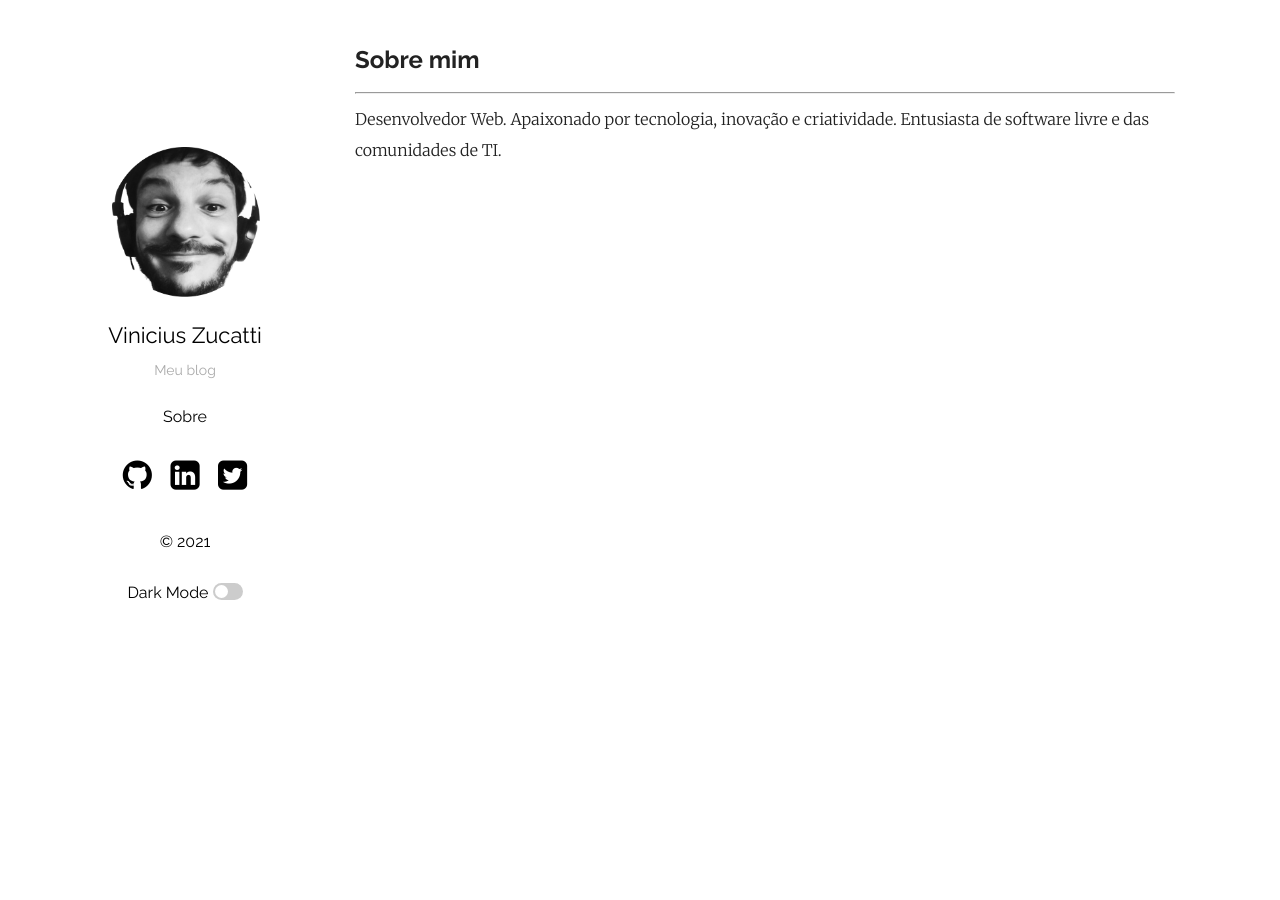
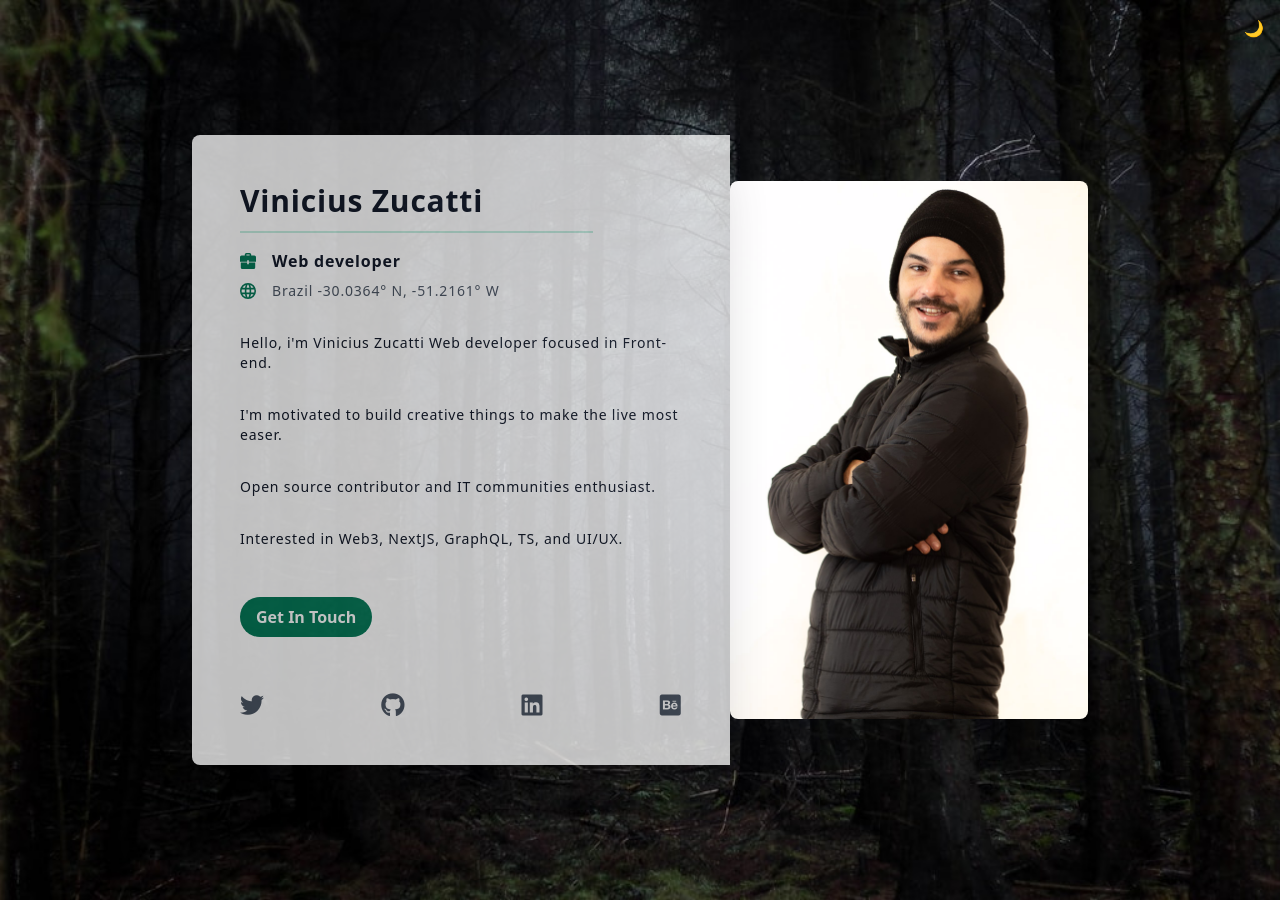
Before and after one commit to vczb/vczb.github.io, a Jekyll site: the page about.html, which Jekyll copies as it is, in a window 1280 px wide. Built offline with Jekyll 4.4.1, drawn with Linux system fonts in a browser that asks for light colours; nearby versions of some CDN libraries.

Commit message:
Improve page About

```diff
--- a/about.html
+++ b/about.html
@@ -1,12 +1,132 @@
----
-layout: page
-title: Sobre
-description: Vinicius Zucatti
----
-<article>
-  <h2>Sobre mim</h2>
-  <hr>
-</article>
-<article>
-  <p>Desenvolvedor Web. Apaixonado por tecnologia, inovação e criatividade. Entusiasta de software livre e das comunidades de TI.</p>
-</article>
+<!DOCTYPE html>
+<html lang="en">
+
+<head>
+  <meta charset="UTF-8">
+  <meta name="viewport" content="width=device-width, initial-scale=1.0">
+  <meta http-equiv="X-UA-Compatible" content="ie=edge">
+  <title>About me</title>
+  <meta name="description" content="">
+  <meta name="keywords" content="">
+  <meta name="author" content="">
+
+
+  <link rel="stylesheet" href="https://use.fontawesome.com/releases/v5.3.1/css/all.css">
+
+  <link rel="stylesheet" href="https://unpkg.com/tailwindcss/dist/tailwind.min.css">
+
+
+</head>
+
+<body class="font-sans antialiased text-gray-900 leading-normal tracking-wider bg-cover" style="background-image:url('assets/images/cover.jpeg');">
+
+
+
+  <div class="max-w-4xl flex items-center h-auto lg:h-screen flex-wrap mx-auto my-32 lg:my-0">
+
+	<!--Main Col-->
+	<div id="profile" class="w-full lg:w-3/5 rounded-lg lg:rounded-l-lg lg:rounded-r-none shadow-2xl bg-white opacity-75 mx-6 lg:mx-0">
+
+
+		<div class="p-4 md:p-12 text-center lg:text-left">
+			<!-- Image for mobile view-->
+			<div class="block lg:hidden rounded-full shadow-xl mx-auto -mt-16 h-48 w-48 bg-cover bg-center" style="background-image: url('assets/logo.jpg')"></div>
+
+			<h1 class="text-3xl font-bold pt-8 lg:pt-0">Vinicius Zucatti</h1>
+			<div class="mx-auto lg:mx-0 w-4/5 pt-3 border-b-2 border-green-500 opacity-25"></div>
+			<p class="pt-4 text-base font-bold flex items-center justify-center lg:justify-start"><svg class="h-4 fill-current text-green-700 pr-4" xmlns="http://www.w3.org/2000/svg" viewBox="0 0 20 20"><path d="M9 12H1v6a2 2 0 0 0 2 2h14a2 2 0 0 0 2-2v-6h-8v2H9v-2zm0-1H0V5c0-1.1.9-2 2-2h4V2a2 2 0 0 1 2-2h4a2 2 0 0 1 2 2v1h4a2 2 0 0 1 2 2v6h-9V9H9v2zm3-8V2H8v1h4z"/></svg> Web developer</p>
+			<p id="locale" class="pt-2 text-gray-600 text-xs lg:text-sm flex items-center justify-center lg:justify-start"><svg class="h-4 fill-current text-green-700 pr-4" xmlns="http://www.w3.org/2000/svg" viewBox="0 0 20 20"><path d="M10 20a10 10 0 1 1 0-20 10 10 0 0 1 0 20zm7.75-8a8.01 8.01 0 0 0 0-4h-3.82a28.81 28.81 0 0 1 0 4h3.82zm-.82 2h-3.22a14.44 14.44 0 0 1-.95 3.51A8.03 8.03 0 0 0 16.93 14zm-8.85-2h3.84a24.61 24.61 0 0 0 0-4H8.08a24.61 24.61 0 0 0 0 4zm.25 2c.41 2.4 1.13 4 1.67 4s1.26-1.6 1.67-4H8.33zm-6.08-2h3.82a28.81 28.81 0 0 1 0-4H2.25a8.01 8.01 0 0 0 0 4zm.82 2a8.03 8.03 0 0 0 4.17 3.51c-.42-.96-.74-2.16-.95-3.51H3.07zm13.86-8a8.03 8.03 0 0 0-4.17-3.51c.42.96.74 2.16.95 3.51h3.22zm-8.6 0h3.34c-.41-2.4-1.13-4-1.67-4S8.74 3.6 8.33 6zM3.07 6h3.22c.2-1.35.53-2.55.95-3.51A8.03 8.03 0 0 0 3.07 6z"/></svg>
+        Brazil -30.0364° N, -51.2161° W
+      </p>
+			<p class="pt-8 text-sm">
+        Hello, i'm Vinicius Zucatti Web developer focused in Front-end.
+      </p>
+      <p class="pt-8 text-sm">
+        I'm motivated to build creative things to make the live most easer.
+      </p>
+      <p class="pt-8 text-sm">
+        Open source contributor and IT communities enthusiast.
+      </p>
+      <p class="pt-8 text-sm">
+        Interested in Web3, NextJS, GraphQL, TS, and UI/UX.
+      </p>
+
+			<div class="pt-12 pb-8">
+        <a href="mailto:viniciuszucatti@gmail.com">
+          <button class="bg-green-700 hover:bg-green-900 text-white font-bold py-2 px-4 rounded-full">
+            Get In Touch
+          </button>
+        </a>
+			</div>
+
+			<div id="social" class="mt-6 pb-16 lg:pb-0 w-4/5 lg:w-full mx-auto flex flex-wrap items-center justify-between text-gray-600">
+        <a class="link" href="https://twitter.com/viniciuszucatti" data-tippy-content="@viniciuszucatti"><div class="h-6 fill-current hover:text-green-700" role="img" title="Twitter" ><i class="fab fa-twitter" style="font-size: 24px;"  ></i></div></a>
+        <a class="link" href="https://github.com/vczb" data-tippy-content="@vczb"><div class="h-6 fill-current hover:text-green-700" role="img" title="Github" ><i class="fab fa-github" style="font-size: 24px;"  ></i></div></a>
+        <a class="link" href="https://www.linkedin.com/in/viniciuszucatti/" data-tippy-content="@viniciuszucatti"><div class="h-6 fill-current hover:text-green-700" role="img" title="LinkedIn" ><i class="fab fa-linkedin" style="font-size: 24px;"  ></i></div></a>
+        <a class="link" href="https://www.behance.net/vczb" data-tippy-content="@vczb"><div class="h-6 fill-current hover:text-green-700" role="img" title="Behance" ><i class="fab fa-behance-square" style="font-size: 24px;"  ></i></div></a>
+			</div>
+
+		</div>
+
+	</div>
+
+	<!--Img Col-->
+	<div class="w-full lg:w-2/5">
+		<img src="assets/images/vinicius-zucatti.jpg" class="rounded-none lg:rounded-lg shadow-2xl hidden lg:block">
+	</div>
+
+
+	<!-- Pin to top right corner -->
+	  <div class="absolute top-0 right-0 h-12 w-18 p-4">
+		<button class="js-change-theme focus:outline-none">🌙</button>
+	  </div>
+
+</div>
+
+	<script src="https://unpkg.com/popper.js@1/dist/umd/popper.min.js"></script>
+	<script src="https://unpkg.com/tippy.js@4"></script>
+	<script>
+		//Init tooltips
+		tippy('.link',{
+		  placement: 'bottom'
+		})
+
+		//Toggle mode
+		const toggle = document.querySelector('.js-change-theme');
+		const body = document.querySelector('body');
+		const profile = document.getElementById('profile');
+		const social = document.getElementById('social');
+		const locale = document.getElementById('locale');
+
+
+		toggle.addEventListener('click', () => {
+
+		  if (body.classList.contains('text-gray-900')) {
+			toggle.innerHTML = "☀️";
+			body.classList.remove('text-gray-900');
+			body.classList.add('text-gray-100');
+			profile.classList.remove('bg-white');
+			profile.classList.add('bg-gray-900');
+      social.classList.remove('text-gray-600');
+      social.classList.add('text-gray-400');
+      locale.classList.remove('text-gray-600');
+      locale.classList.add('text-gray-400');
+		  } else
+		  {
+			toggle.innerHTML = "🌙";
+			body.classList.remove('text-gray-100');
+			body.classList.add('text-gray-900');
+			profile.classList.remove('bg-gray-900');
+			profile.classList.add('bg-white');
+      social.classList.remove('text-gray-400');
+      social.classList.add('text-gray-600');
+      locale.classList.remove('text-gray-400');
+      locale.classList.add('text-gray-600');
+		  }
+		});
+
+    </script>
+
+</body>
+
+</html>
```
Also changed, not shown: assets/images/cover.jpeg (added), assets/images/vinicius-zucatti.jpg (added).
